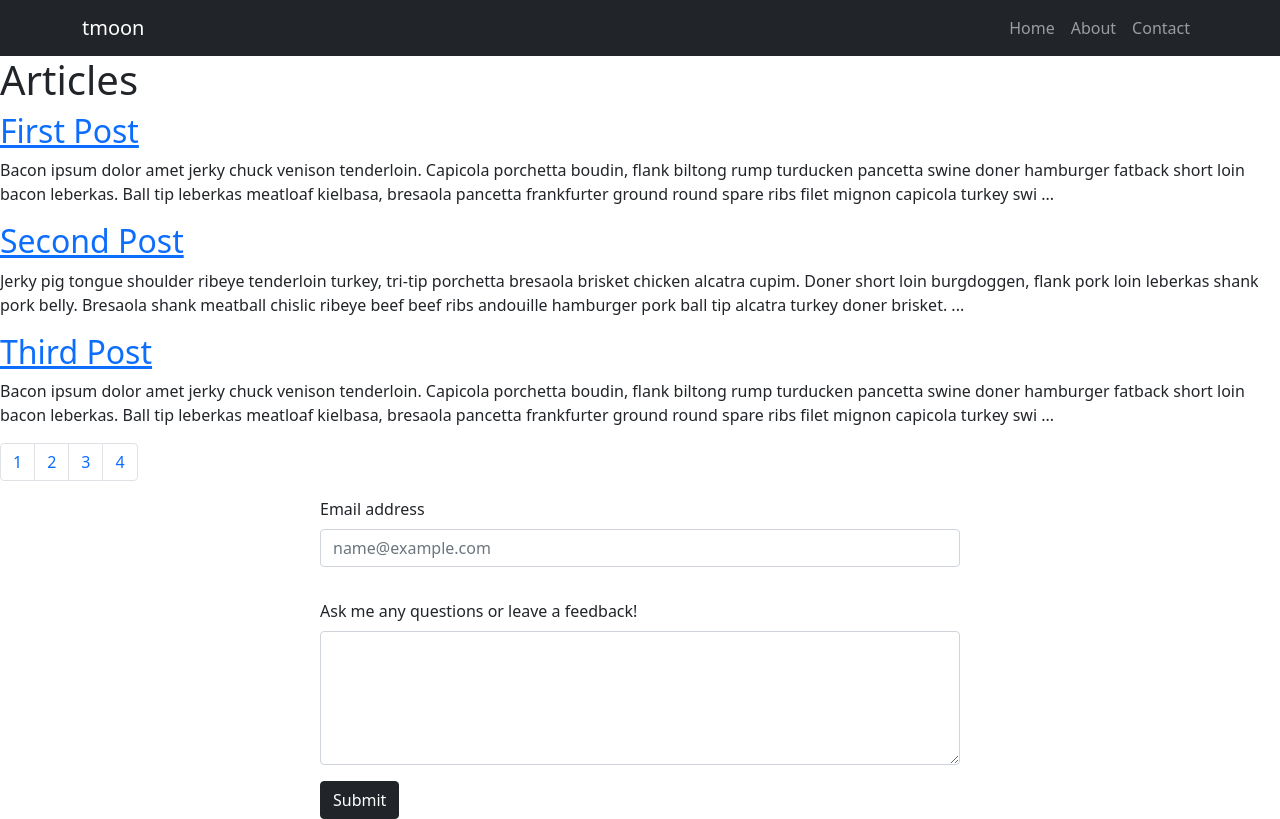
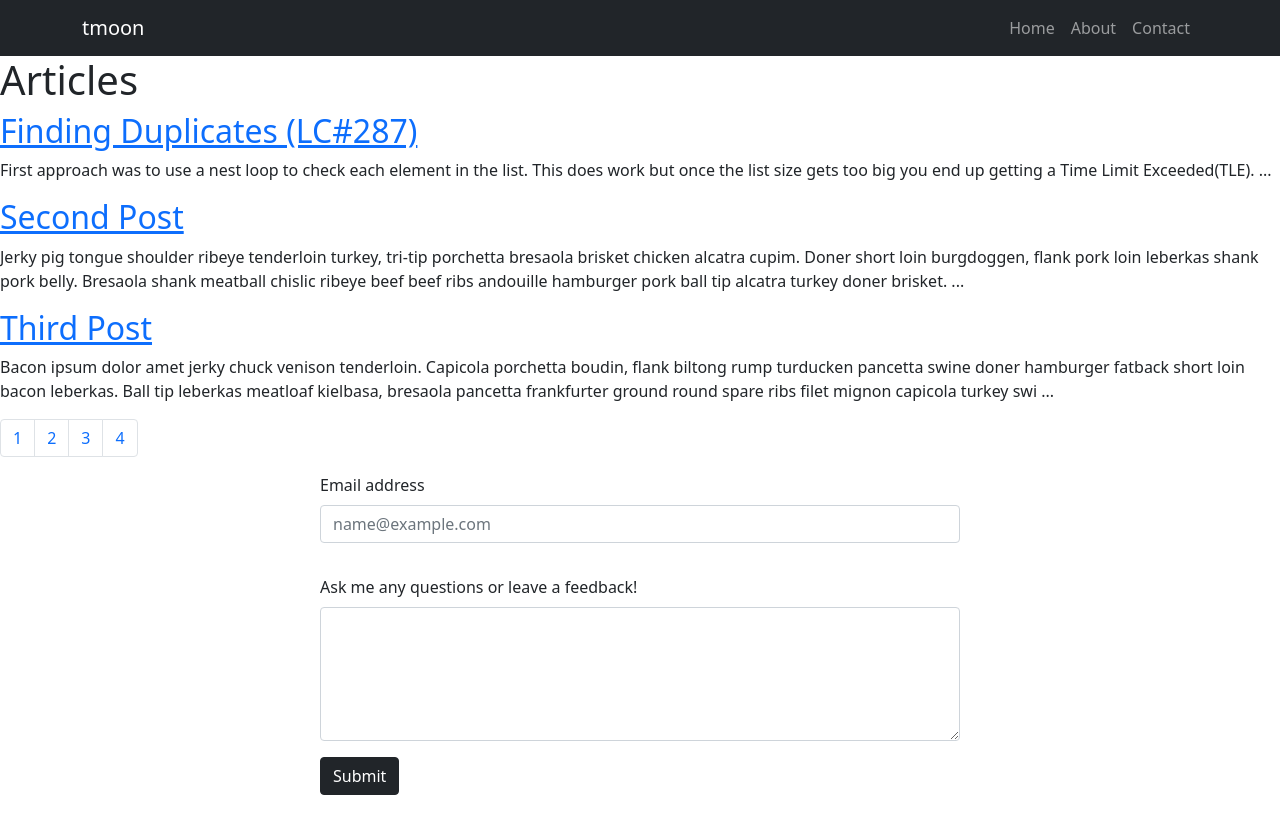
Before and after one commit to timhgmoon/blog, a Gatsby site: page / in a window 1280 px wide. Built offline with nearby package versions, Linux system fonts and the light colour scheme; Gatsby itself is replaced by a stand-in of ours.

Commit message:
changed article data to match content

```diff
--- a/src/components/articleData.js
+++ b/src/components/articleData.js
@@ -1,8 +1,8 @@
 export default [
   {
     page: 1,
-    title: "First Post",
-    content: "Bacon ipsum dolor amet jerky chuck venison tenderloin. Capicola porchetta boudin, flank biltong rump turducken pancetta swine doner hamburger fatback short loin bacon leberkas. Ball tip leberkas meatloaf kielbasa, bresaola pancetta frankfurter ground round spare ribs filet mignon capicola turkey swine. Ground round short ribs spare ribs meatloaf tri-tip cow salami porchetta pastrami andouille bresaola chislic pork chop tongue capicola."
+    title: "Finding Duplicates (LC#287)",
+    content: "First approach was to use a nest loop to check each element in the list. This does work but once the list size gets too big you end up getting a Time Limit Exceeded(TLE)."
   },
   {
     page: 2,
```
